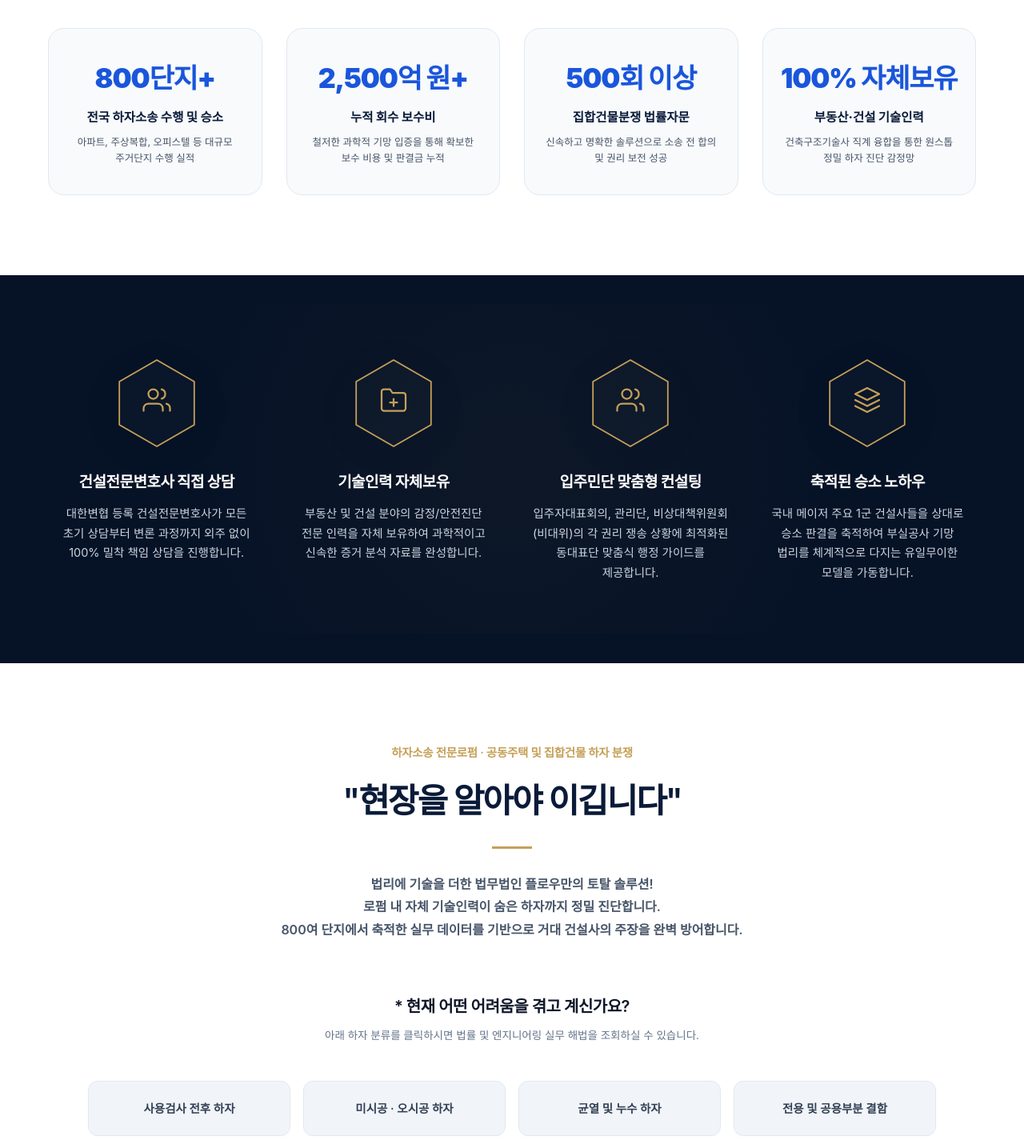
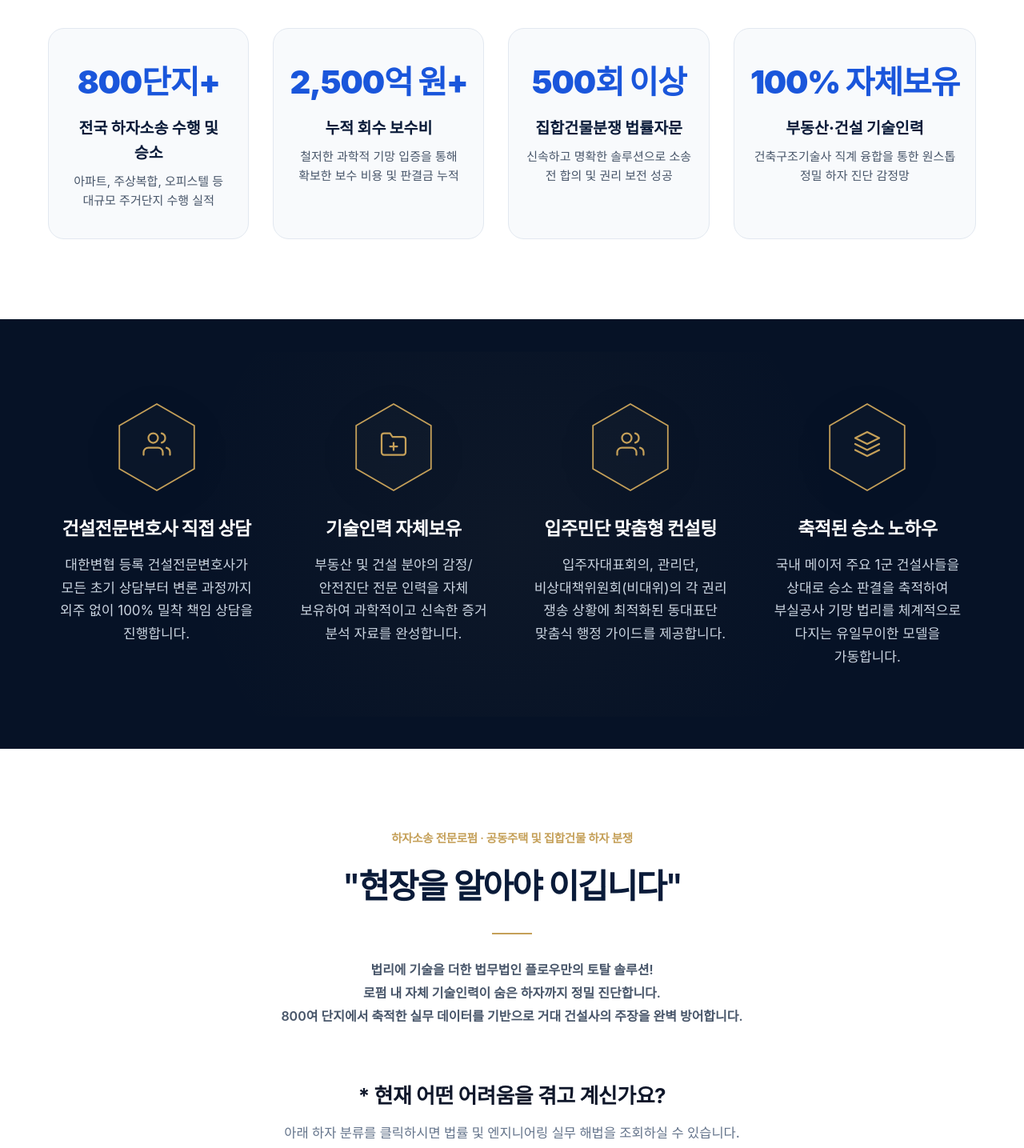
Before and after one commit to 2026flowlaw-cpu/flow, a Next.js app: page /practice/defect-litigation in a window 1280 px wide. Shown: the part 1080-2515 px from the top of the page at 80% size. Built offline with nearby package versions, Linux system fonts and the light colour scheme; no server answers.

Commit message:
design: enhance general page legibility by scaling up typography in metrics, hex, faq, pills, and panel headers based on visual feedback

```diff
--- a/src/app/practice/defect-litigation/page.module.css
+++ b/src/app/practice/defect-litigation/page.module.css
@@ -179,7 +179,7 @@
 }
 
 .panelTitle {
-  font-size: 28px;
+  font-size: 34px;
   font-weight: 600;
   color: #0A1B39;
   margin: 0 0 15px 0;
@@ -187,7 +187,7 @@
 }
 
 .panelSubtitle {
-  font-size: 14.5px;
+  font-size: 17px;
   color: #64748b;
   line-height: 1.7;
   margin: 0;
--- a/src/components/DefectCasesGrid/DefectCasesGrid.module.css
+++ b/src/components/DefectCasesGrid/DefectCasesGrid.module.css
@@ -64,17 +64,17 @@
 }
 
 .difficultyTitle {
-  font-size: 20px;
-  font-weight: 600;
+  font-size: 26px;
+  font-weight: 700;
   color: #0F172A;
-  margin: 0 0 10px 0;
+  margin: 0 0 12px 0;
   letter-spacing: -0.5px;
 }
 
 .difficultySubtitle {
-  font-size: 13.5px;
+  font-size: 16.5px;
   color: #64748b;
-  font-weight: 400500;
+  font-weight: 500;
   margin: 0;
 }
 
@@ -92,8 +92,8 @@
   border: 1px solid #e2e8f0;
   border-radius: 12px;
   padding: 22px 15px;
-  font-size: 14.5px;
-  font-weight: 600;
+  font-size: 17.5px;
+  font-weight: 700;
   color: #334155;
   text-align: center;
   cursor: pointer;
--- a/src/components/DefectFaq/DefectFaq.module.css
+++ b/src/components/DefectFaq/DefectFaq.module.css
@@ -18,7 +18,7 @@
 }
 
 .kicker {
-  font-size: 13.5px;
+  font-size: 16px;
   font-weight: 600;
   color: #C5A059; /* Accent gold */
   text-transform: uppercase;
@@ -28,7 +28,7 @@
 }
 
 .mainTitle {
-  font-size: 32px;
+  font-size: 38px;
   font-weight: 600;
   color: #0A1B39; /* Deep navy */
   letter-spacing: -1.2px;
@@ -36,7 +36,7 @@
 }
 
 .subTitle {
-  font-size: 14px;
+  font-size: 17px;
   color: #64748b;
   font-weight: 600;
   margin: 0;
@@ -77,14 +77,14 @@
 }
 
 .qLabel {
-  font-size: 20px;
+  font-size: 24px;
   font-weight: 600;
   color: #C5A059; /* Gold Q */
   line-height: 1.2;
 }
 
 .questionText {
-  font-size: 16.5px;
+  font-size: 19.5px;
   font-weight: 600;
   color: #1e293b;
   line-height: 1.5;
@@ -129,10 +129,10 @@
   border-radius: 12px;
   padding: 24px 30px;
   margin-bottom: 24px;
-  font-size: 14.5px;
+  font-size: 17px;
   color: #475569;
   line-height: 1.8;
-  font-weight: 400500;
+  font-weight: 500;
   word-break: keep-all;
   box-shadow: inset 0 2px 8px rgba(0, 0, 0, 0.01);
   animation: slideIn 0.3s ease;
--- a/src/components/DefectPromise/DefectPromise.module.css
+++ b/src/components/DefectPromise/DefectPromise.module.css
@@ -72,7 +72,7 @@
 }
 
 .metricNum {
-  font-size: 34px; /* Reduced to fit on one line perfectly */
+  font-size: 40px; /* Scaled up from 34px */
   font-weight: 900;
   color: #1a56db; /* Premium Trust Sapphire Blue for professional highlight */
   margin-bottom: 10px;
@@ -81,7 +81,7 @@
 }
 
 .metricTitle {
-  font-size: 15.5px;
+  font-size: 19.5px; /* Scaled up from 15.5px */
   font-weight: 800;
   color: #0A1B39;
   margin: 0 0 8px 0;
@@ -89,7 +89,7 @@
 }
 
 .metricDesc {
-  font-size: 12.5px;
+  font-size: 15px; /* Scaled up from 12.5px */
   color: #475569;
   line-height: 1.6;
   margin: 0;
@@ -177,7 +177,7 @@
 }
 
 .cardTitle {
-  font-size: 19px; /* Increased from 17px */
+  font-size: 23px; /* Scaled up from 19px */
   font-weight: 800;
   color: #ffffff; /* White text for contrast on navy */
   margin: 0 0 12px 0;
@@ -186,7 +186,7 @@
 }
 
 .cardDesc {
-  font-size: 14.5px; /* Increased from 13px for high legibility */
+  font-size: 17px; /* Scaled up from 14.5px */
   color: #cbd5e1; /* Replaced #94a3b8 with high-contrast slate gray */
   line-height: 1.7;
   margin: 0;
```
Also changed, not shown: src/components/PracticeCases/PracticeCases.module.css (+4 -4 lines).
